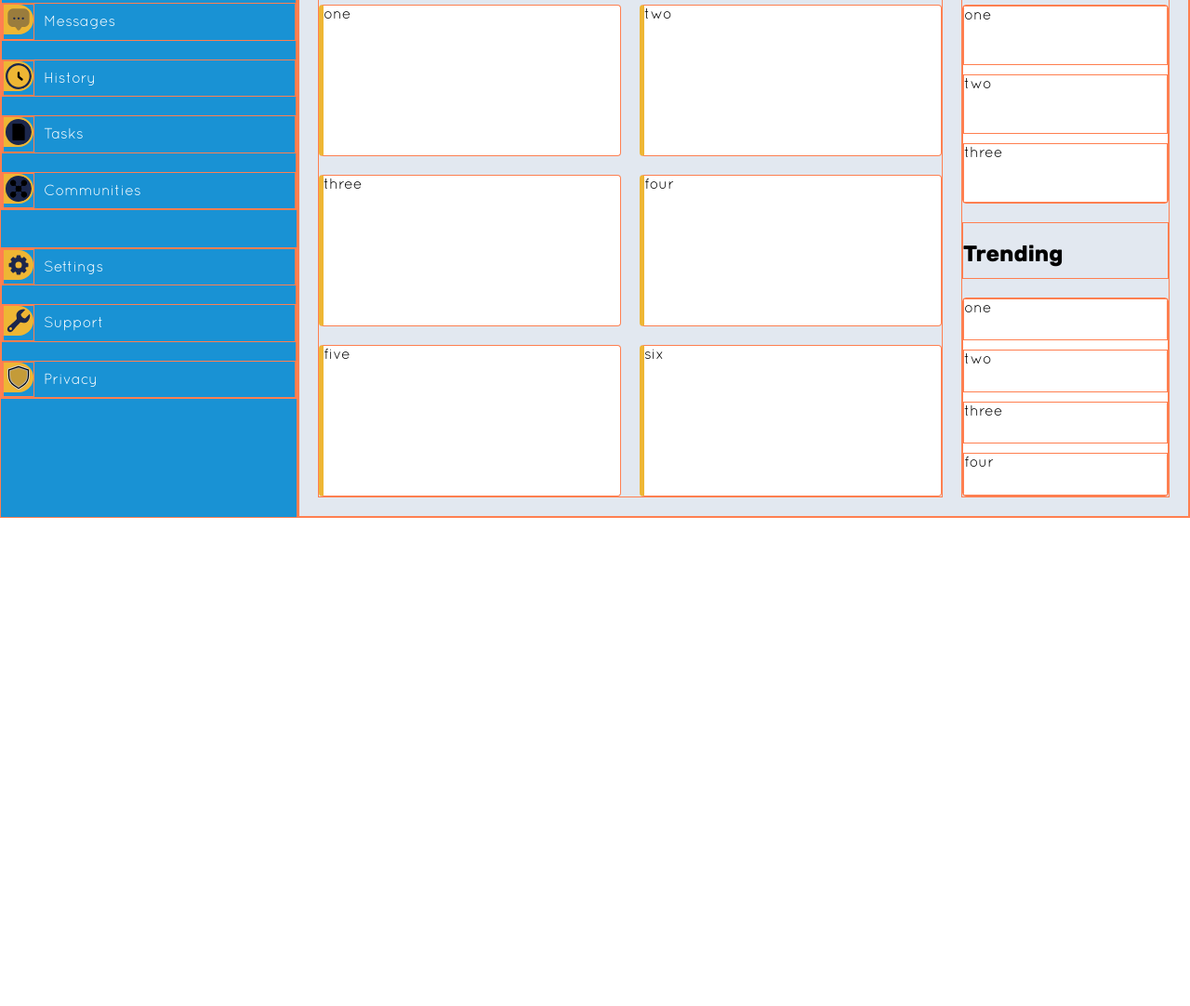
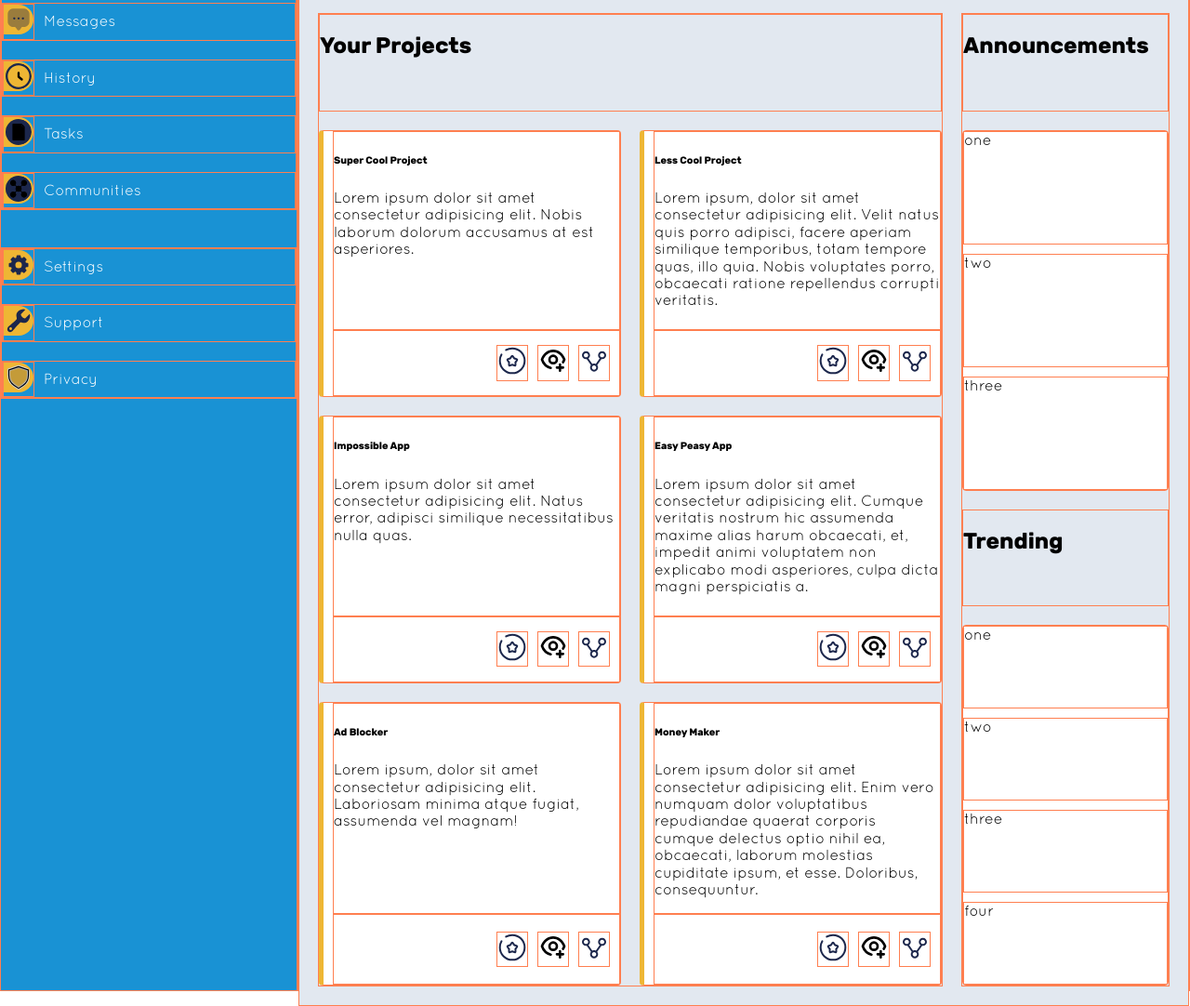
Before and after one commit to mwendapax/dash, a plain HTML site: page index.html in a window 1280 px wide. Shown: the part 243-1325 px from the top of the page at 93% size. Before the commit the page ends 800 px from the top, so only its background shows below. Drawn offline with Linux system fonts and the light colour scheme.

Commit message:
Feat[.content-container]: Add items to match design

```diff
--- a/index.html
+++ b/index.html
@@ -88,12 +88,120 @@
                 <div class="content-items-header">
                     <h2>Your Projects</h2>
                 </div>
-                <div class="content-item">one</div>
-                <div class="content-item">two</div>
-                <div class="content-item">three</div>
-                <div class="content-item">four</div>
-                <div class="content-item">five</div>
-                <div class="content-item">six</div>
+                <div class="content-item">
+                    <div class="content-icon-para">
+                        <h6>Super Cool Project</h6>
+                        <p>
+                            Lorem ipsum dolor sit amet consectetur adipisicing elit. Nobis laborum dolorum accusamus at est asperiores.
+                        </p>
+                    </div>
+                    <div class="content-icons">
+                        <div>
+                            <img src="./assets/icons/star.svg" alt="star-icon" title="bookmark">
+                        </div>
+                        <div>
+                            <img src="./assets/icons/eye.svg" alt="views-icon" title="views">
+                        </div>
+                        <div>
+                            <img src="./assets/icons/share.svg" alt="share icon" title="share">
+                        </div>
+                    </div>
+                </div>
+                <div class="content-item">
+                    <div class="content-icon-para">
+                        <h6>Less Cool Project</h6>
+                        <p>
+                            Lorem ipsum, dolor sit amet consectetur adipisicing elit. Velit natus quis porro adipisci, facere aperiam similique temporibus, totam tempore quas, illo quia. Nobis voluptates porro, obcaecati ratione repellendus corrupti veritatis.
+                        </p>
+                    </div>
+                    <div class="content-icons">
+                        <div>
+                            <img src="./assets/icons/star.svg" alt="star-icon" title="bookmark">
+                        </div>
+                        <div>
+                            <img src="./assets/icons/eye.svg" alt="views-icon" title="views">
+                        </div>
+                        <div>
+                            <img src="./assets/icons/share.svg" alt="share icon" title="share">
+                        </div>
+                    </div>
+                </div>
+                <div class="content-item">
+                    <div class="content-icon-para">
+                        <h6>Impossible App</h6>
+                        <p>
+                            Lorem ipsum dolor sit amet consectetur adipisicing elit. Natus error, adipisci similique necessitatibus nulla quas.
+                        </p>
+                    </div>
+                    <div class="content-icons">
+                        <div>
+                            <img src="./assets/icons/star.svg" alt="star-icon" title="bookmark">
+                        </div>
+                        <div>
+                            <img src="./assets/icons/eye.svg" alt="views-icon" title="views">
+                        </div>
+                        <div>
+                            <img src="./assets/icons/share.svg" alt="share icon" title="share">
+                        </div>
+                    </div>
+                </div>
+                <div class="content-item">
+                    <div class="content-icon-para">
+                        <h6>Easy Peasy App</h6>
+                        <p>
+                            Lorem ipsum dolor sit amet consectetur adipisicing elit. Cumque veritatis nostrum hic assumenda maxime alias harum obcaecati, et, impedit animi voluptatem non explicabo modi asperiores, culpa dicta magni perspiciatis a.
+                        </p>
+                    </div>
+                    <div class="content-icons">
+                        <div>
+                            <img src="./assets/icons/star.svg" alt="star-icon" title="bookmark">
+                        </div>
+                        <div>
+                            <img src="./assets/icons/eye.svg" alt="views-icon" title="views">
+                        </div>
+                        <div>
+                            <img src="./assets/icons/share.svg" alt="share icon" title="share">
+                        </div>
+                    </div>
+                </div>
+                <div class="content-item">
+                    <div class="content-icon-para">
+                        <h6>Ad Blocker</h6>
+                        <p>
+                            Lorem ipsum, dolor sit amet consectetur adipisicing elit. Laboriosam minima atque fugiat, assumenda vel magnam!
+                        </p>
+                    </div>
+                    <div class="content-icons">
+                        <div>
+                            <img src="./assets/icons/star.svg" alt="star-icon" title="bookmark">
+                        </div>
+                        <div>
+                            <img src="./assets/icons/eye.svg" alt="views-icon" title="views">
+                        </div>
+                        <div>
+                            <img src="./assets/icons/share.svg" alt="share icon" title="share">
+                        </div>
+                    </div>
+                </div>
+                <div class="content-item">
+                    <div class="content-icon-para">
+                        <h6>Money Maker</h6>
+                        <p>
+                            Lorem ipsum dolor sit amet consectetur adipisicing elit. Enim vero numquam dolor voluptatibus repudiandae quaerat corporis cumque delectus optio nihil ea, obcaecati, laborum molestias cupiditate ipsum, et esse. Doloribus, consequuntur.
+                        </p>
+                    </div>
+                    <div class="content-icons">
+                        <div>
+                            <img src="./assets/icons/star.svg" alt="star-icon" title="bookmark">
+                        </div>
+                        <div>
+                            <img src="./assets/icons/eye.svg" alt="views-icon" title="views">
+                        </div>
+                        <div>
+                            <img src="./assets/icons/share.svg" alt="share icon" title="share">
+                        </div>
+                    </div>
+                </div>
             </div>
             <div class="content-sidebar">
                 <div class="sidebar-header-one">
--- a/styles.css
+++ b/styles.css
@@ -77,7 +77,7 @@ body, .main-container,
  .nav-container, .content-container,
  .content-items, .content-sidebar,
  .sidebar-card-one, .sidebar-card-two,
- .usr-section {
+ .usr-section, .content-item {
     display: grid;
 }
 
@@ -187,3 +187,25 @@ button {
     padding: 5px;
     border-radius: 3em;
 }
+
+.content-item {
+    grid-template-rows: 3fr 1fr;
+    padding-left: 10px;
+}
+
+.content-icons {
+    display: flex;
+    gap: 10px;
+    align-items: center;
+    justify-content: end;
+    padding-right: 10px;
+}
+
+.content-icons div img {
+    height: 2em;
+}
+
+
+[src="./assets/icons/share.svg"] {
+    transform: rotate(-90deg);
+}
```
